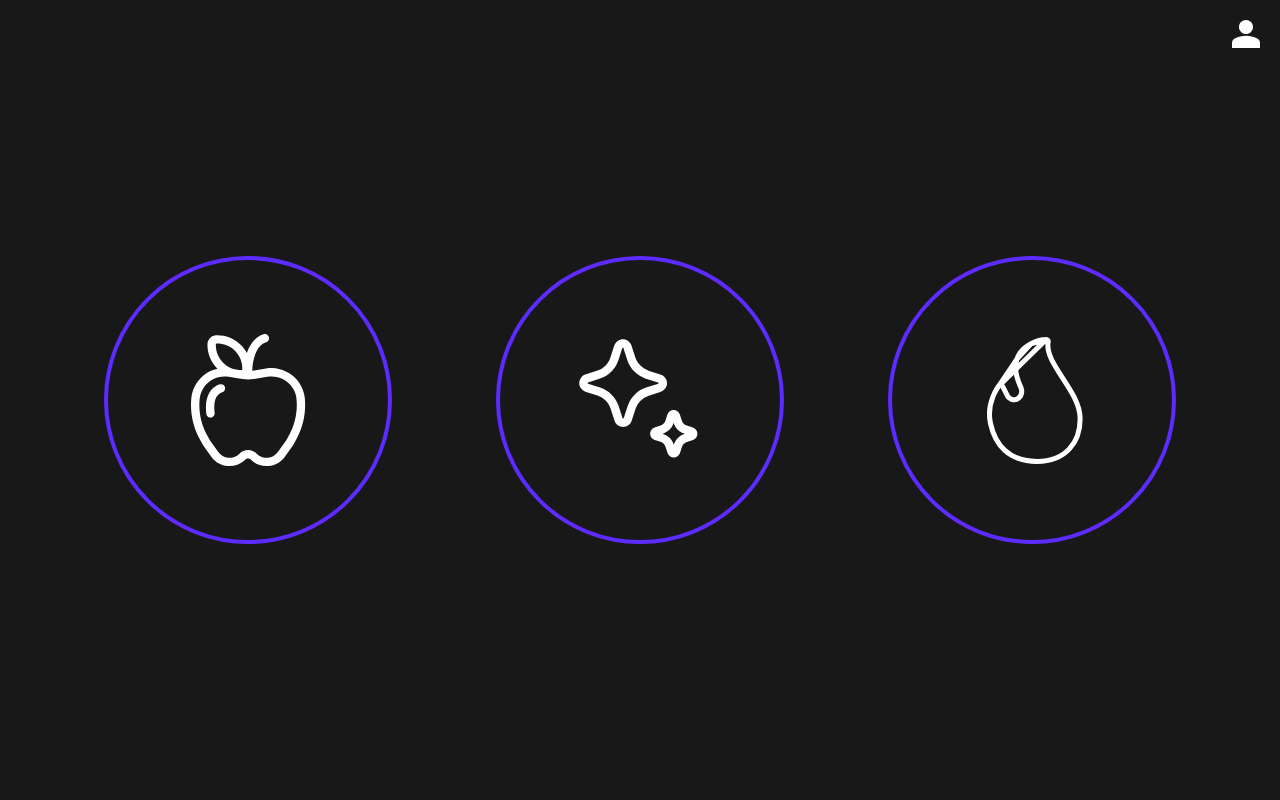
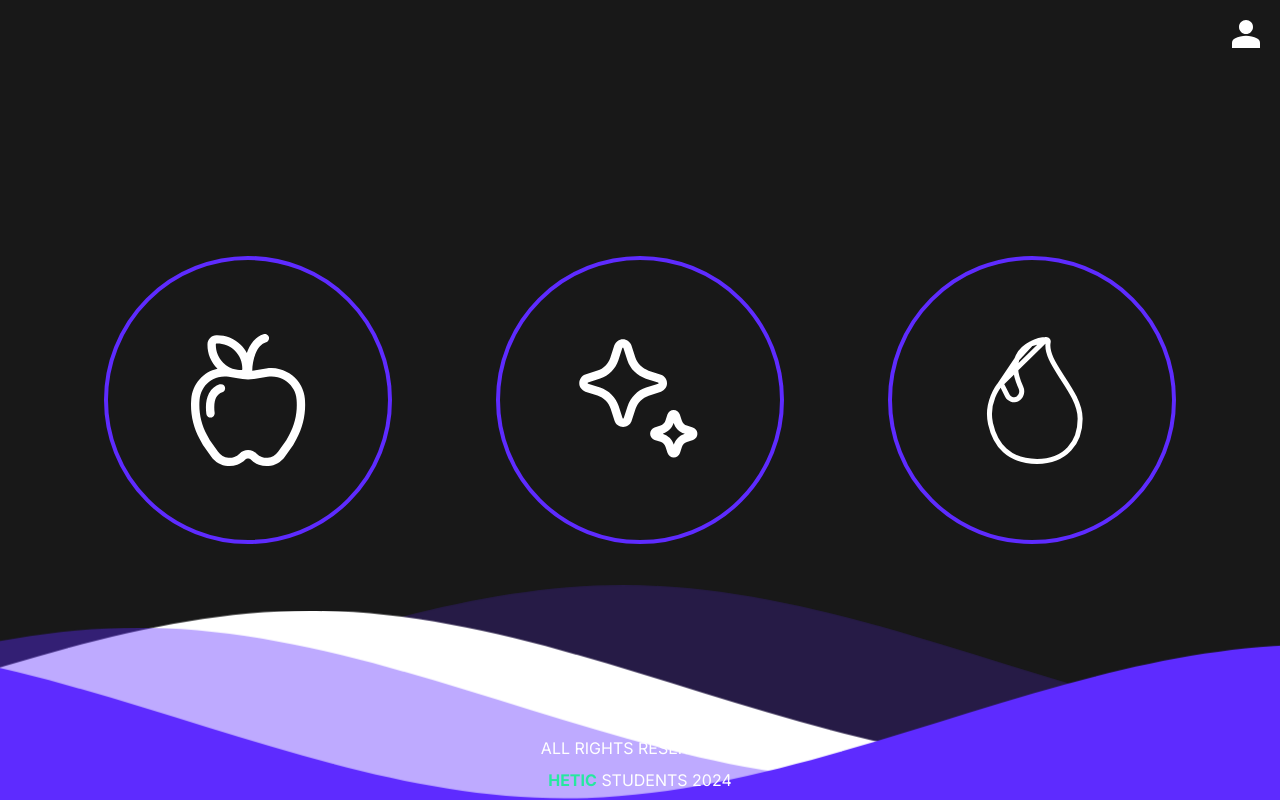
Before and after one commit to boredproject/bored_app, a Next.js app: page /selection in a window 1280 px wide. Built offline with nearby package versions, Linux system fonts and the light colour scheme.

Commit message:
fix:added footer

```diff
--- a/app/selection/SelectionPage.tsx
+++ b/app/selection/SelectionPage.tsx
@@ -2,12 +2,14 @@ import React from 'react'
 import Navigation from '../homepage/Navigation/Navigation'
 import IdeaButton from './component/IdeaButtonSingle/IdeaButton'
 import ButtonSelection from './component/ButtonSelection/ButtonSelection'
+import WaveFooter from '../homepage/Footer/WaveFooter'
 
 const SelectionPage = () => {
   return (
     <>
         <Navigation />
         <ButtonSelection />
+        <WaveFooter />
 
     </>
   )
```
